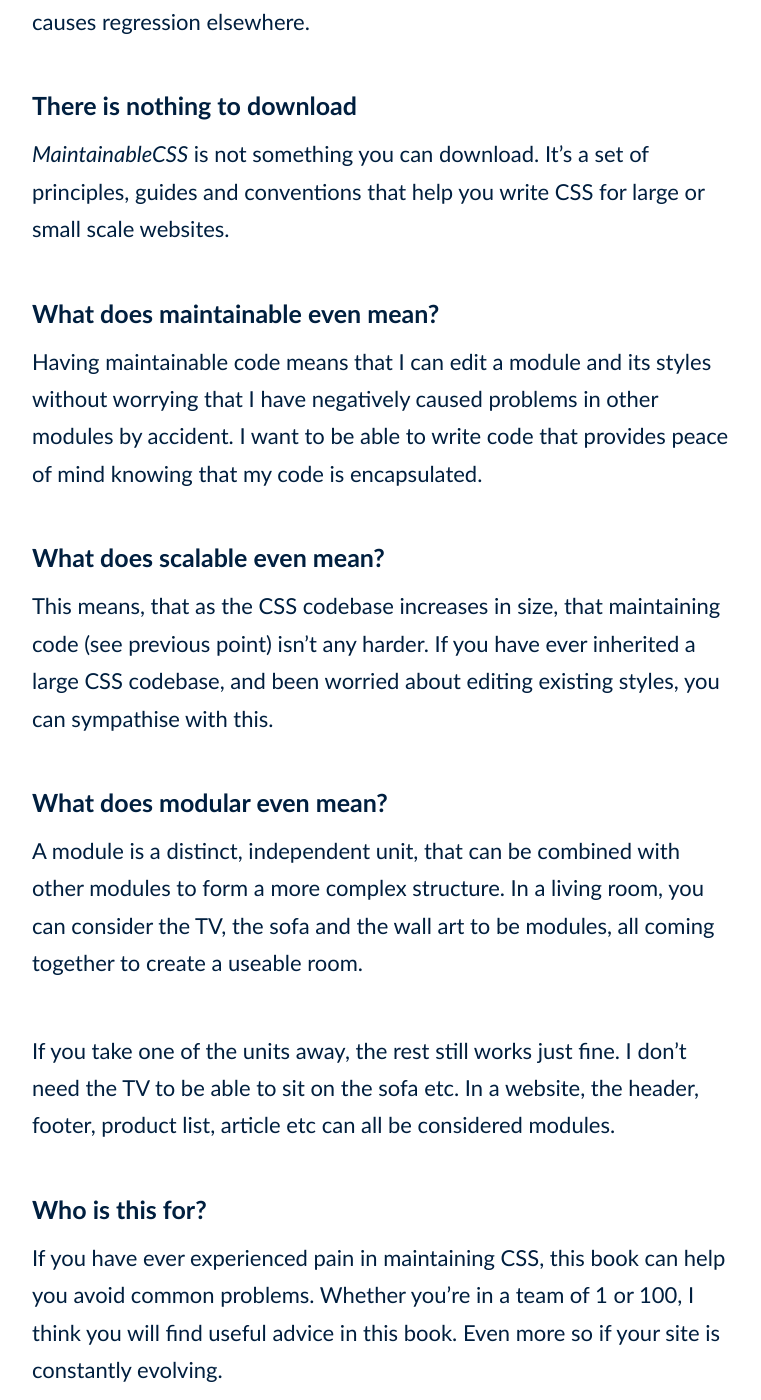
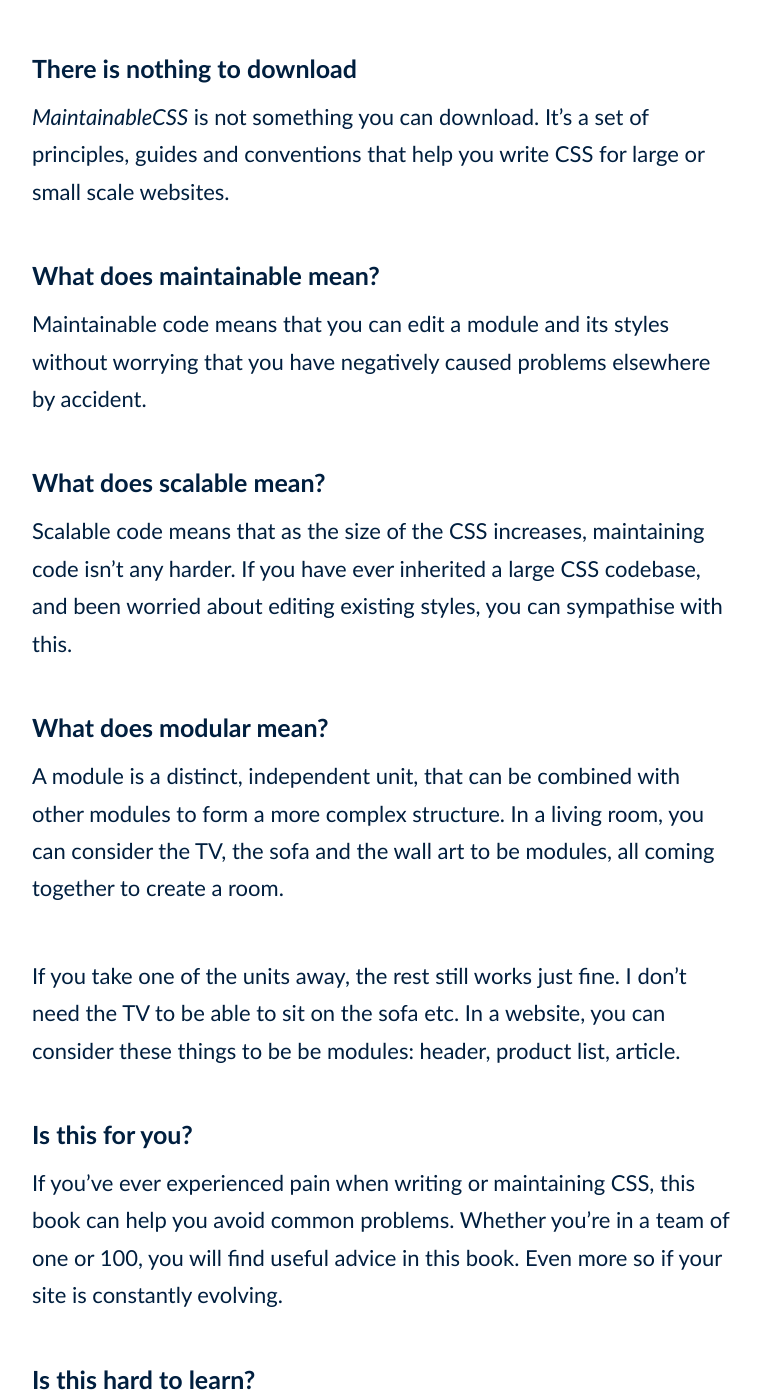
Before and after one commit to adamsilver/maintainablecss.com-jekyll, a Jekyll site: the page built from _chapters/01-introduction.md, in a window 1280 px wide and 1400 px high, scrolled down 465 px. Shown: the whole window, without its empty margins (258-1019 px from the left). Built offline with Jekyll 4.4.1, drawn with Linux system fonts in a browser that asks for light colours; some of the changed text lies outside the part shown.

Commit message:
Improve intro

```diff
--- a/_chapters/01-introduction.md
+++ b/_chapters/01-introduction.md
@@ -8,30 +8,30 @@ description: An introduction to MaintainableCSS, an approach to writing modular,
 
 *MaintainableCSS* is an approach to architecting and writing CSS that helps you and your team write modular, scalable and maintainable code.
 
-In practical terms, this means that as a developer I want to create new features, or edit existing features without having to concern myself with overriding styles I don't want applied, or worse that the code I write causes regression elsewhere.
+This means that you want to create new (or edit existing) features, without having to concern yourself with overriding styles you don't want applied. Or worse that the code you write causes regression elsewhere.
 
 ## There is nothing to download
 
 *MaintainableCSS* is not something you can download. It's a set of principles, guides and conventions that help you write CSS for large or small scale websites.
 
-## What does maintainable even mean?
+## What does maintainable mean?
 
-Having maintainable code means that I can edit a module and its styles without worrying that I have negatively caused problems in other modules by accident. I want to be able to write code that provides peace of mind knowing that my code is encapsulated.
+Maintainable code means that you can edit a module and its styles without worrying that you have negatively caused problems elsewhere by accident.
 
-## What does scalable even mean?
+## What does scalable mean?
 
-This means, that as the CSS codebase increases in size, that maintaining code (see previous point) isn't any harder. If you have ever inherited a large CSS codebase, and been worried about editing existing styles, you can sympathise with this.
+Scalable code means that as the size of the CSS increases, maintaining code isn't any harder. If you have ever inherited a large CSS codebase, and been worried about editing existing styles, you can sympathise with this.
 
-## What does modular even mean?
+## What does modular mean?
 
-A module is a distinct, independent unit, that can be combined with other modules to form a more complex structure. In a living room, you can consider the TV, the sofa and the wall art to be modules, all coming together to create a useable room.
+A module is a distinct, independent unit, that can be combined with other modules to form a more complex structure. In a living room, you can consider the TV, the sofa and the wall art to be modules, all coming together to create a room.
 
-If you take one of the units away, the rest still works just fine. I don't need the TV to be able to sit on the sofa etc. In a website, the header, footer, product list, article etc can all be considered modules.
+If you take one of the units away, the rest still works just fine. I don't need the TV to be able to sit on the sofa etc. In a website, you can consider these things to be be modules: header, product list, article.
 
-## Who is this for?
+## Is this for you?
 
-If you have ever experienced pain in maintaining CSS, this book can help you avoid common problems. Whether you're in a team of 1 or 100, I think you will find useful advice in this book. Even more so if your site is constantly evolving.
+If you've ever experienced pain when writing or maintaining CSS, this book can help you avoid common problems. Whether you're in a team of one or 100, you will find useful advice in this book. Even more so if your site is constantly evolving.
 
-## How hard is this to learn?
+## Is this hard to learn?
 
-I would say it's very easy to learn. You can read the entire book in under 20 minutes and apply the rules in minutes. Let me know if I am wrong though :).
+No. The entire book can be read in under 20 minutes which gives you the rationale. And when you're convinced you can apply the rules instantly. Let me know if you have trouble and I will help you.
```
